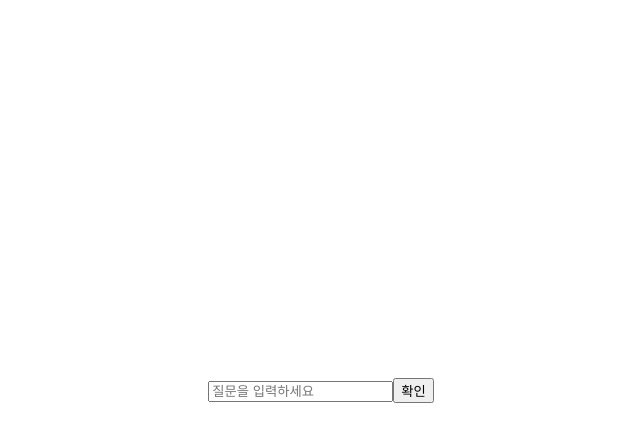
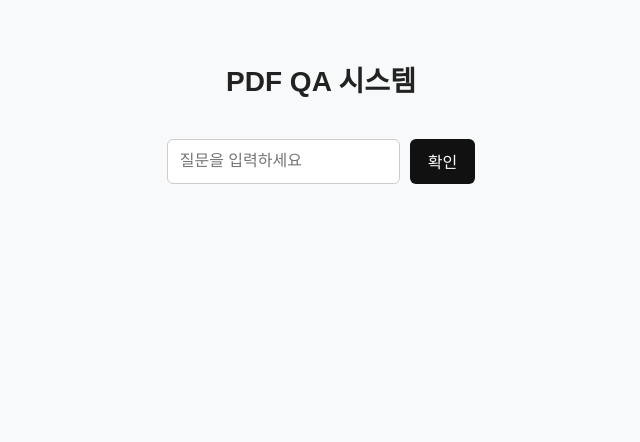
Before and after one commit to hun2286/LLM_Project, a React app in the folder frontend/: page / in a window 1280 px wide. Shown: the top 442 px of the page, without its empty margins (319-959 px from the left). Built offline with nearby package versions, Linux system fonts and the light colour scheme; the HTML template or start-up script is replaced by a standard one.

Commit message:
pdf코드 제거

```diff
--- a/frontend/src/App.css
+++ b/frontend/src/App.css
@@ -1,32 +1,88 @@
+/* 기본 레이아웃 */
 body, html, #root {
   height: 100%;
   margin: 0;
-  font-family: Arial, sans-serif;
+  font-family: "Noto Sans KR", Arial, sans-serif;
+  background-color: #f8f9fa;
 }
 
 .app-container {
   display: flex;
   flex-direction: column;
-  justify-content: center; /* 세로 중앙 */
-  align-items: center;     /* 가로 중앙 */
-  height: 100%;
-  text-align: center;
-  padding: 20px;           /* 페이지 양쪽 여백 */
+  align-items: center; /* 제목, 질문창 중앙 정렬 */
+  justify-content: flex-start;
+  min-height: 100vh;
+  padding: 40px 20px;
   box-sizing: border-box;
 }
 
-.input-section {
-  margin-bottom: 20px;     /* 질문 입력창과 버튼 사이 여백 */
+.app-title {
+  text-align: center;
+  font-size: 28px;
+  margin-bottom: 40px;
+  color: #222;
 }
 
-.answer-section {
-  max-width: 600px;       /* 기존 너비 유지 */
-  max-height: 400px;      /* 원하는 최대 높이 설정 */
-  margin-top: 20px;
-  padding: 15px;
+/* 질문 입력 영역 */
+.question-wrapper {
+  display: flex;
+  flex-direction: column;
+  align-items: center; /* 질문창 중앙 정렬 */
+  gap: 10px;
+  margin-bottom: 30px;
+}
+
+.question-form {
+  display: flex;
+  align-items: center;
+  gap: 10px;
+}
+
+.question-input {
+  flex: 1;
+  height: 45px;
+  padding: 0 12px;
+  font-size: 16px;
   border: 1px solid #ccc;
+  border-radius: 6px;
+  box-sizing: border-box;
+}
+
+.question-button {
+  height: 45px; /* 입력창과 동일 높이 */
+  padding: 0 18px;
+  font-size: 16px;
+  background-color: #111111;
+  color: white;
+  border: none;
+  border-radius: 6px;
+  cursor: pointer;
+  transition: background 0.3s;
+}
+
+.question-button:hover {
+  background-color: #0056b3;
+}
+
+/* 로딩 텍스트 */
+.loading-text {
+  font-size: 16px;
+  color: #1b1b1b;
+  margin-bottom: 20px;
+}
+
+/* 답변 영역 */
+.answer-wrapper {
+  width: 80%;
+  max-width: 700px;
+  text-align: left;
+  background-color: #ffffff;
   border-radius: 8px;
-  background-color: #f9f9f9;
-  word-wrap: break-word;
-  overflow-y: auto;       /* 세로 스크롤 활성화 */
+  padding: 20px;
+  box-shadow: 0 2px 6px rgba(0, 0, 0, 0.1);
+  margin-bottom: 30px;
+
+  /* 스크롤 추가 */
+  max-height: 400px;  /* 원하는 높이로 조절 가능 */
+  overflow-y: auto;
 }
--- a/frontend/src/App.jsx
+++ b/frontend/src/App.jsx
@@ -1,55 +1,59 @@
 // questioninput과 answerdisplay 조합하고 상태 관리 담당
 // 질문을 입력하고 버튼 클릭시 API 호출 -> 답변 받아와서 화면에서 보여주는 역할
 
+// App.jsx
 import React, { useState } from "react";
 import QuestionInput from "./components/QuestionInput";
 import AnswerDisplay from "./components/AnswerDisplay";
-import { askQuestion } from "./api/api";
 import "./App.css";
 
-export default function App() {
+function App() {
   const [answer, setAnswer] = useState("");
-  const [loading, setLoading] = useState(false); // ✅ 로딩 상태 추가
-  const [error, setError] = useState(""); // (선택) 에러 처리
+  const [loading, setLoading] = useState(false);
 
-  const handleQuestion = async (question) => {
-    setLoading(true);     // ✅ 로딩 시작
+  // 질문 전송 로직
+  const handleAsk = async (question) => {
+    if (!question.trim()) return alert("질문을 입력하세요!");
+    setLoading(true);
     setAnswer("");
-    setError("");
 
     try {
-      const response = await askQuestion(question);
-      setAnswer(response);
-    } catch (err) {
-      setError("⚠️ 답변을 불러오는 중 오류가 발생했습니다.");
+      const response = await fetch("http://localhost:8000/ask", {
+        method: "POST",
+        headers: { "Content-Type": "application/json" },
+        body: JSON.stringify({ question }),
+      });
+
+      const data = await response.json();
+      setAnswer(data.answer);
+    } catch (error) {
+      console.error(error);
+      alert("서버 요청 중 오류가 발생했습니다.");
     } finally {
-      setLoading(false);  // ✅ 로딩 종료
+      setLoading(false);
     }
   };
 
   return (
     <div className="app-container">
-      <div className="input-section">
-        <QuestionInput onSubmit={handleQuestion} />
+      <h1 className="app-title">PDF QA 시스템</h1>
+
+      {/* 질문 입력 */}
+      <div className="question-wrapper">
+        <QuestionInput onSubmit={handleAsk} />
       </div>
 
-      {loading && ( // ✅ 로딩 상태 표시
-        <div className="loading-section">
-          <p style={{ color: "#666" }}>🕐 답변을 생성 중입니다...</p>
-        </div>
-      )}
+      {/* 답변 로딩 표시 */}
+      {loading && <p className="loading-text">답변 생성 중...</p>}
 
-      {error && ( // (선택) 에러 표시
-        <div className="error-section">
-          <p style={{ color: "red" }}>{error}</p>
-        </div>
-      )}
-
-      {answer && !loading && ( // ✅ 로딩이 끝난 뒤에만 답변 표시
-        <div className="answer-section">
+      {/* 답변 표시 */}
+      {answer && (
+        <div className="answer-wrapper">
           <AnswerDisplay answer={answer} />
         </div>
       )}
     </div>
   );
 }
+
+export default App;
--- a/frontend/src/components/QuestionInput.jsx
+++ b/frontend/src/components/QuestionInput.jsx
@@ -15,14 +15,17 @@ export default function QuestionInput({ onSubmit }) {
   };
 
   return (
-    <form onSubmit={handleSubmit}>
+    <form onSubmit={handleSubmit} className="question-form">
       <input
         type="text"
         placeholder="질문을 입력하세요"
         value={question}
         onChange={(e) => setQuestion(e.target.value)}
+        className="question-input"
       />
-      <button type="submit">확인</button>
+      <button type="submit" className="question-button">
+        확인
+      </button>
     </form>
   );
 }
```
